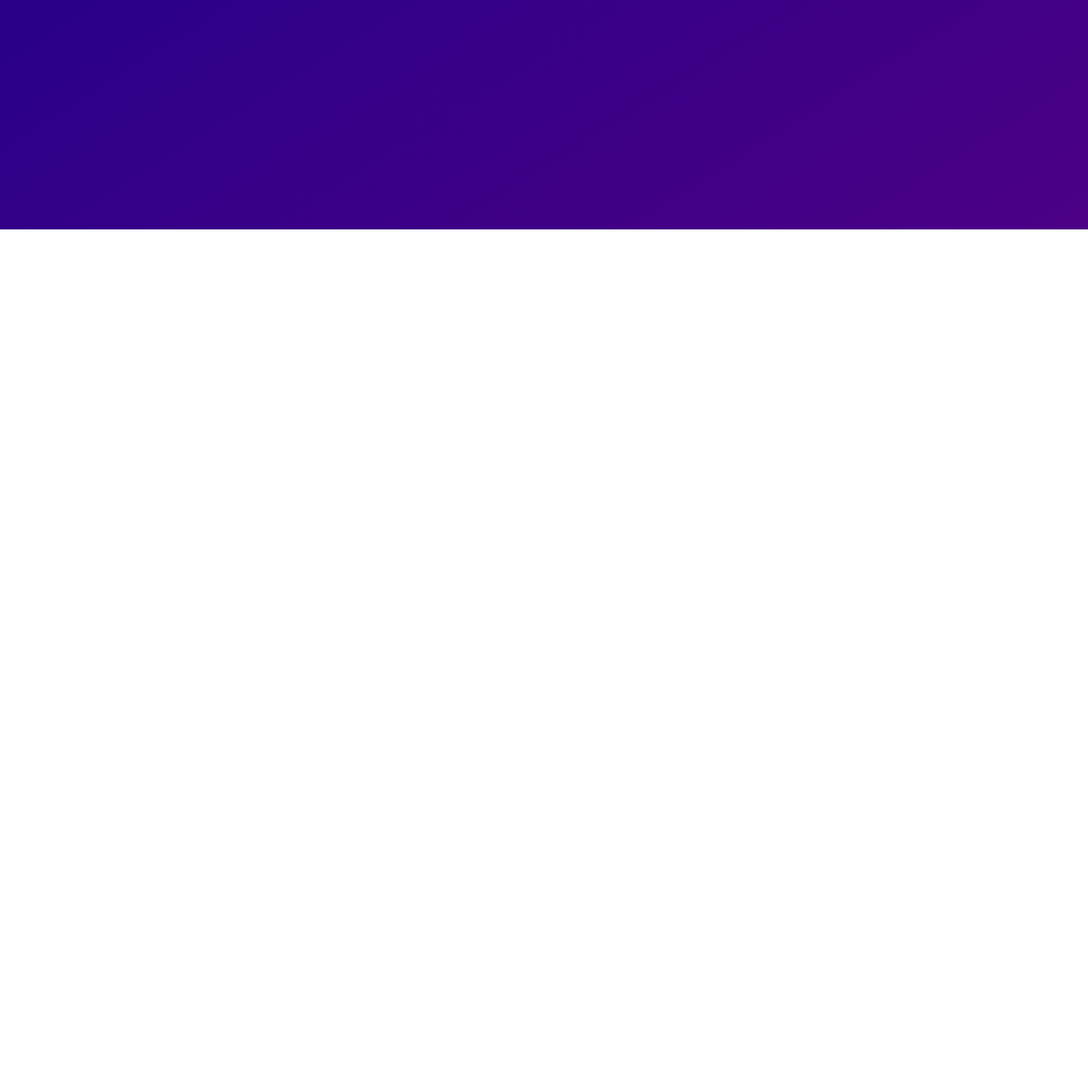
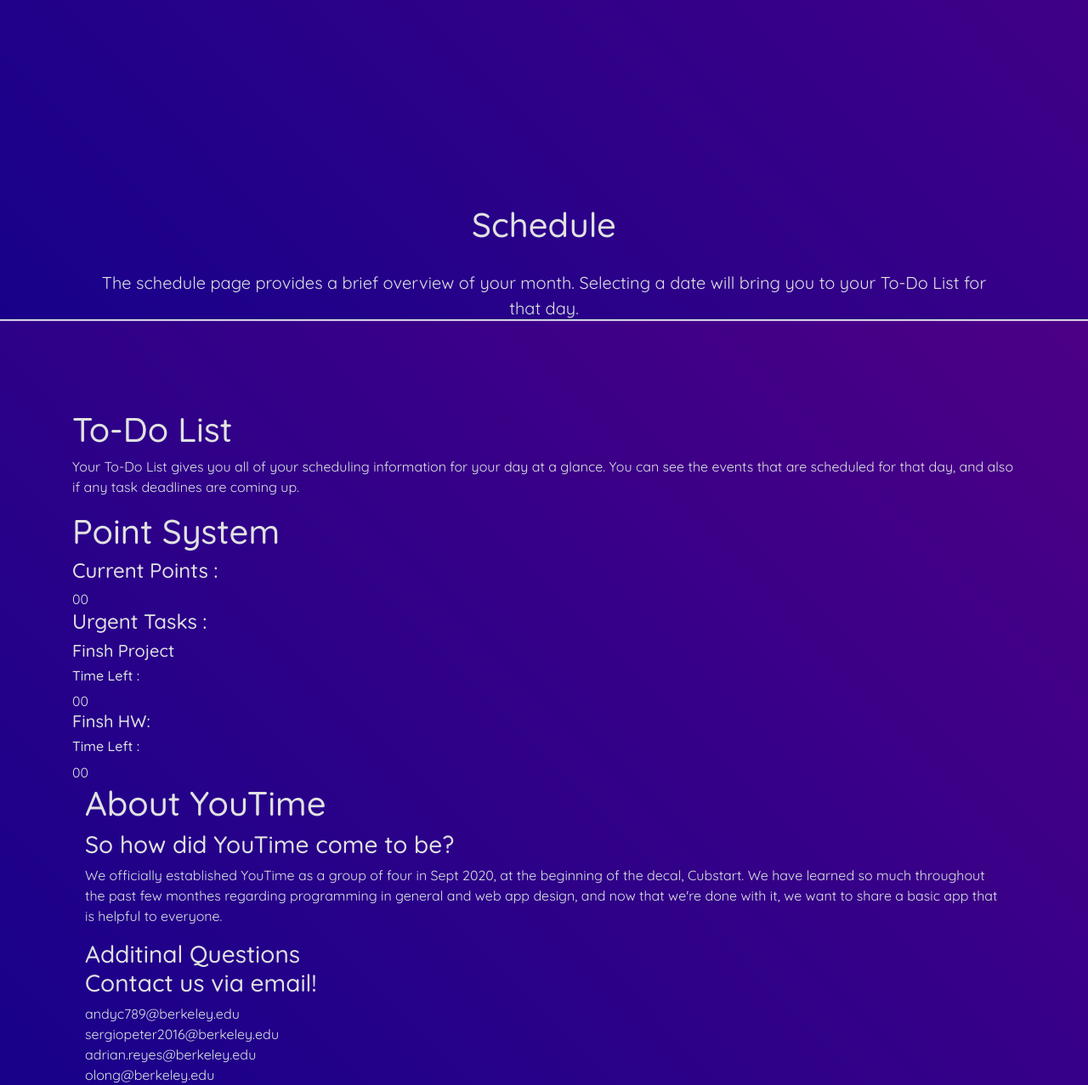
Before and after one commit to olong12/YouTime, a plain HTML site: page HomePage/index.html in a window 1280 px wide. Shown: the part 530-1807 px from the top of the page at 85% size. Before the commit the page ends 800 px from the top, so only its background shows below. Drawn offline with nearby package versions, Linux system fonts and the light colour scheme.

Commit message:
Second Part

```diff
--- a/HomePage/index.html
+++ b/HomePage/index.html
@@ -4,16 +4,17 @@
     <head>
         <meta charset="UTF-8">
         <meta name="viewport" content="width=device-width, initial-scale=1.0">
-        <title>Document</title>
-        <link rel="shortcut icon" href="#" type="image/x-icon">
+        <title>YouTime</title>
+        <link rel="shortcut icon" href="../Img/image.png" type="image/x-icon">
         <link href="https://fonts.googleapis.com/css2?family=Quicksand:wght@300;400;500&display=swap" rel="stylesheet">
         <link rel="stylesheet" href="https://cdn.jsdelivr.net/npm/bootstrap@4.5.3/dist/css/bootstrap.min.css" integrity="sha384-TX8t27EcRE3e/ihU7zmQxVncDAy5uIKz4rEkgIXeMed4M0jlfIDPvg6uqKI2xXr2" crossorigin="anonymous">
         <link rel="stylesheet" href="https://use.fontawesome.com/releases/v5.15.1/css/all.css" integrity="sha384-vp86vTRFVJgpjF9jiIGPEEqYqlDwgyBgEF109VFjmqGmIY/Y4HV4d3Gp2irVfcrp" crossorigin="anonymous">
         <link rel="stylesheet" href="style.css">
+        <script src="https://code.jquery.com/jquery-3.5.1.js" integrity="sha256-QWo7LDvxbWT2tbbQ97B53yJnYU3WhH/C8ycbRAkjPDc=" crossorigin="anonymous"></script>
     </head>
     <body>
 <!--
-    the Scroll cirlces
+    The Scroll cirlces indecating where you are in respect to the page hieght
         <div class="scroll">
             <i class="fas fa-circle"></i>
             <i class="far fa-circle"></i>
@@ -27,13 +28,83 @@
                     <h4>YouTime</h4>
                     <i class="fas fa-bars"></i>
                 </div>
+
+            <!-- First Section -->
+            <div class="section_one">
                 <div class="container" id="body">
                     <div class="container" id="main-text">
                         <h1>Welcome to YouTime</h1>
                         <h3>Schedule, To-Do List and Task Manager Organizor</h3>
                     </div>
                     <button type="button" class="btn btn-outline-success btn-lg">START</button>
+                    <span class="scroll_icon">
+                        <i class="fas fa-caret-down fa-4x" hidden></i>
+                    </span>
                 </div>
+            </div>
+
+            <!-- Second Section -->
+            <div class="section_two">
+                <div class="container">
+                    <h1>Schedule</h1>
+                    <p>The schedule page provides a brief overview of your month. Selecting a date will bring you to your To-Do List for that day.</p>
+                </div>
+            </div>
+
+            <!-- Theird Section -->
+            <div class="section_three">
+                <div class="container">
+                    <h1>To-Do List</h1>
+                    <p>Your To-Do List gives you all of your scheduling information for your day at a glance. You can see the events that are scheduled for that day, and also if any task deadlines are coming up.</p>
+                </div>
+            </div>
+
+            <!-- Fourth Section -->
+            <div class="section_four">
+                <div class="container">
+                    <h1>Point System</h1>
+
+                    <div class="point_example">
+                        <h4>Current Points :</h4>
+                        <span class="example_points">00</span>
+                    </div>
+
+                    <div class="urgent_example">
+                        <h4>Urgent Tasks :</h4>
+                        <div class="example_tasks">
+                            <h5>Finsh Project</h6>
+                            <h6>Time Left :</h6>
+                            <span>00</span>
+                        </div>
+                        <div class="example_tasks">
+                            <h5>Finsh HW:</h6>
+                            <h6>Time Left :</h6>
+                            <span>00</span>
+                        </div>
+                    </div>
+
+                    <!-- Firth Section -->
+                    <div class="section_five">
+                        <div class="container">
+                            <h1>About YouTime</h1>
+                            <div class="aboutUs_question1">
+                                <h3>So how did YouTime come to be?</h3>
+                                <p>We officially established YouTime as a group of four in Sept 2020, at the beginning of the decal, Cubstart. We have learned so much throughout the past few monthes regarding programming in general and web app design, and now that we're done with it, we want to share a basic app that is helpful to everyone.</p>
+                            </div>
+                            <div class="aboutUs_question2">
+                                <h3>Additinal Questions <br> Contact us via email!</h3>
+                                <p>andyc789@berkeley.edu<br>sergiopeter2016@berkeley.edu<br>adrian.reyes@berkeley.edu<br>olong@berkeley.edu</p>
+
+                            </div>
+                        </div>
+                    </div>
+
+
+                </div>
+            </div>
+
+
+
         </div>
 
         <script src="https://code.jquery.com/jquery-3.5.1.slim.min.js" integrity="sha384-DfXdz2htPH0lsSSs5nCTpuj/zy4C+OGpamoFVy38MVBnE+IbbVYUew+OrCXaRkfj" crossorigin="anonymous"></script>
--- a/HomePage/script.js
+++ b/HomePage/script.js
@@ -1,9 +1,12 @@
 const WINDOW_LENGTH = window.innerWidth
 const WINDOW_HEIGHT = window.innerHeight
 const NUM_OF_STARS = 50
+const scroll_icon = document.getElementsByClassName('fa-caret-down')[0]
 let large = false
 let starW = 0
 let starH = 0
+
+
 
 for(i = 0; i < NUM_OF_STARS; i++){
     if (large){
--- a/HomePage/style.css
+++ b/HomePage/style.css
@@ -12,15 +12,10 @@ body {
 	-moz-background-size: cover;
 	-o-background-size: cover;
 	background-size: cover;
-	/* sets it this color if the browser does not support gradients */
-	background: #18018a;
 	/* makes the graidents that does not repeat */
 	background-repeat: no-repeat;
-	background: -webkit-linear-gradient(to bottom right, #18018a, #4c0086);
-	background: -moz-linear-gradient(to bottom right, #18018a, #4c0086);
-	background: -ms-linear-gradient(to bottom right, #18018a, #4c0086);
-	background: -o-linear-gradient(to bottom right, #18018a, #4c0086);
-	background: linear-gradient(to bottom right, #18018a, #4c0086);
+	background-attachment: fixed;
+	background-image: url(../Img/gradient.png);
 }
 #scroll {
 	flex-direction: column;
@@ -44,8 +39,40 @@ body {
 	padding: 10%;
 }
 
+.section_one {
+	padding: 0 0 3%;
+}
+
 #main-text {
 	padding: 10%;
+	letter-spacing: 2px;
+}
+
+#main-text h1 {
+	font-size: 60px;
+}
+
+#main-text h3 {
+	font-size: 25px;
+}
+.btn {
+	margin-bottom: 8%;
+}
+.fa-caret-down {
+	display: flex;
+	justify-content: center;
+}
+
+.section_two {
+	text-align: center;
+	padding: 2% 0 5%;
+}
+.section_two div h1 {
+	font-size: 40px;
+}
+.section_two div p {
+	padding: 2%;
+	font-size: 20px;
 }
 
 /* Code not in the DOM when initulaized */
@@ -67,6 +94,6 @@ body {
 }
 
 /* Test Code not real code */
-#header {
+/* #header {
 	border: green solid 2px;
-}
+} */
```
Also changed, not shown: MainPage/index.html (added, +16 -0 lines), Img/gradient.png (added), Img/image.png (added), MainPage/script.js (added), MainPage/style.css (added). Lines whose indentation alone changed are shown as unchanged.
